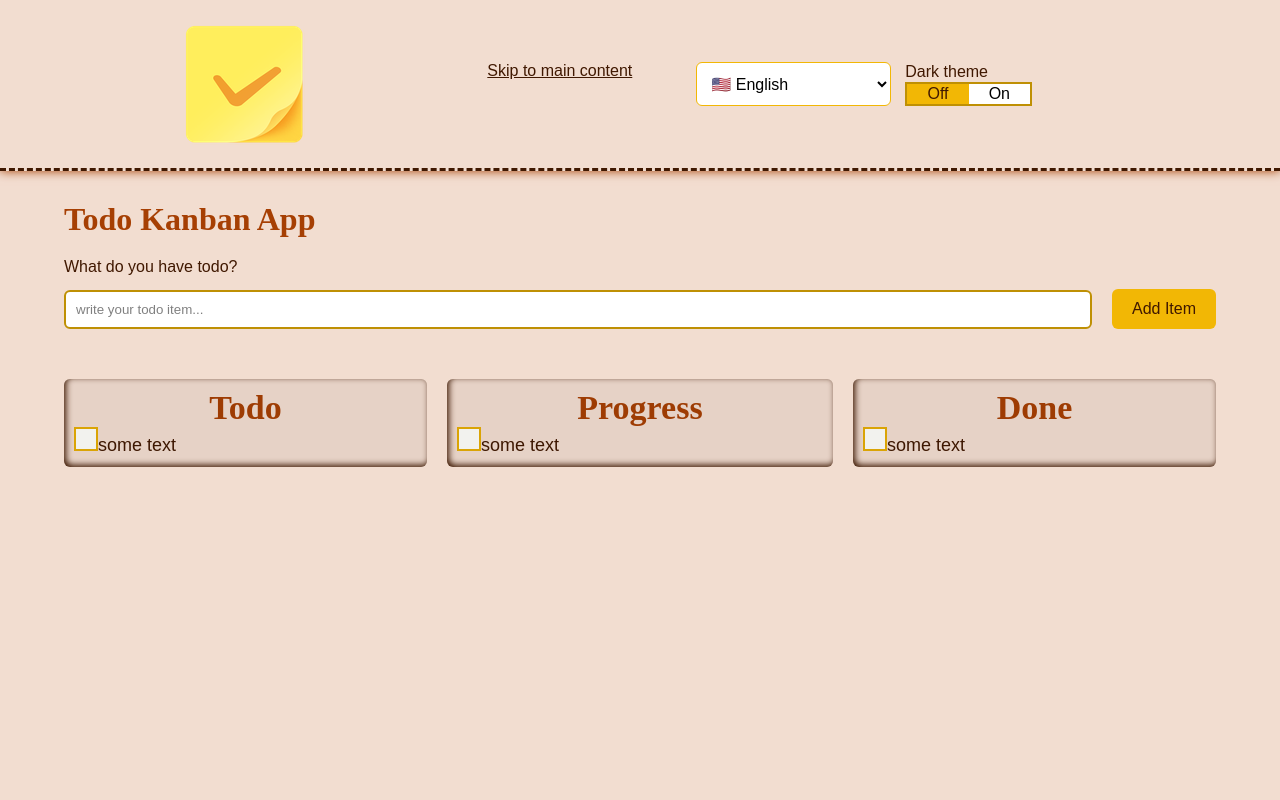
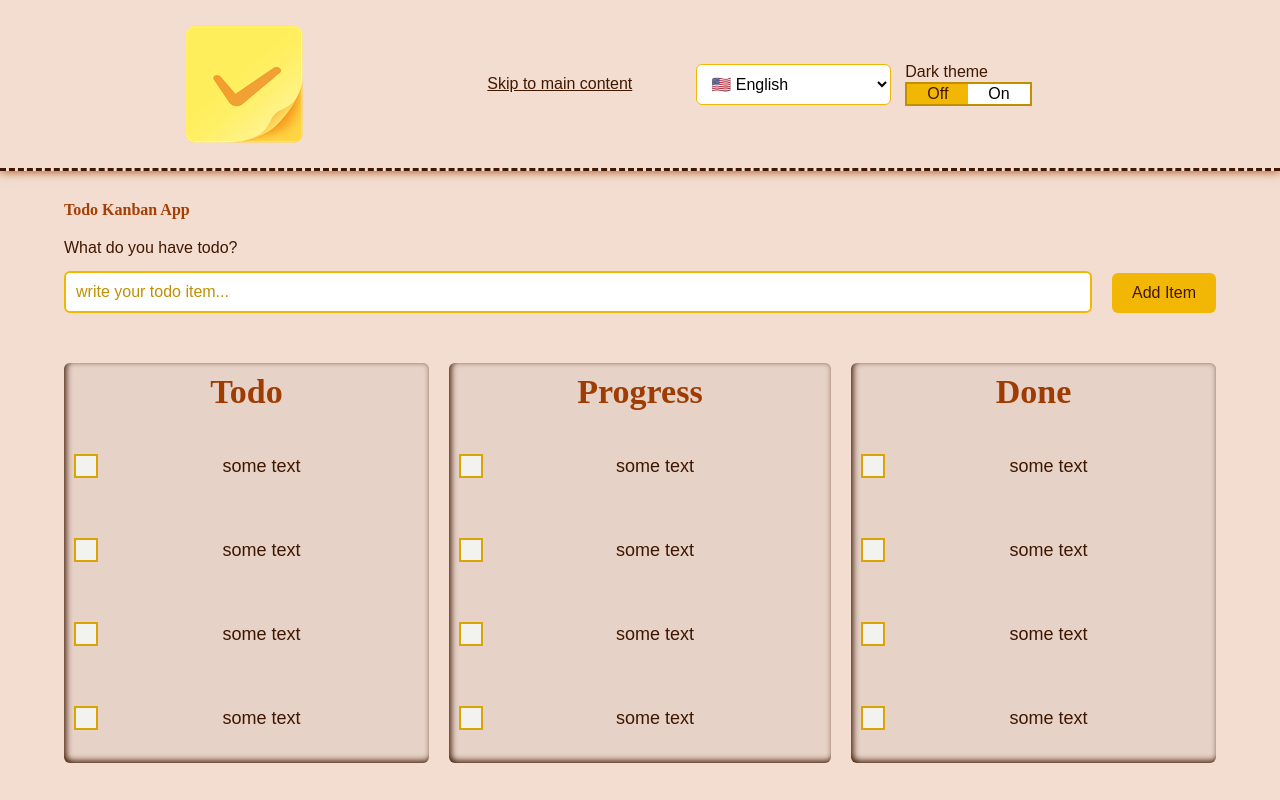
Before and after one commit to gdomiciano/todo-app, a Vue app: page / in a window 1280 px wide. Built offline with nearby package versions, Linux system fonts and the light colour scheme; data requests are answered from the project's data file.

Commit message:
:lipstick:update the column desktop view

```diff
--- a/data/db.json
+++ b/data/db.json
@@ -3,7 +3,16 @@
     "items": [
         {"id":0,"text": "some text", "status": "done"},
         {"id":1,"text": "some text", "status": "progress"},
-        {"id":2,"text": "some text", "status": "todo"}
+        {"id":2,"text": "some text", "status": "todo"},
+        {"id":3,"text": "some text", "status": "done"},
+        {"id":4,"text": "some text", "status": "progress"},
+        {"id":5,"text": "some text", "status": "todo"},
+        {"id":6,"text": "some text", "status": "done"},
+        {"id":7,"text": "some text", "status": "progress"},
+        {"id":8,"text": "some text", "status": "todo"},
+        {"id":9,"text": "some text", "status": "done"},
+        {"id":10,"text": "some text", "status": "progress"},
+        {"id":11,"text": "some text", "status": "todo"}
     ],
     "languages": [{
         "value":"en",
--- a/src/components/TdColumn/TdColumn.vue
+++ b/src/components/TdColumn/TdColumn.vue
@@ -40,6 +40,8 @@
     border-radius: 0.6rem;
     display: grid;
     box-shadow: inset var(--font-color) 0.2rem -0.2rem 0.6rem;
+    grid-template-rows: auto 1fr;
+    gap: var(--medium-spacing);
   }
 
   .column__title {
@@ -50,6 +52,15 @@
   }
 
   .column__items {
-    padding: 0;
+    display: grid;
+    gap: var(--base-spacing);
+    grid-auto-flow: dense;
+  }
+
+  @media screen and (min-width: 768px) {
+    .column {
+      height: calc(100vh - 400px);
+      /* height: calc(100vh - bind(offset)); */
+    }
   }
 </style>
--- a/src/components/TdHeader/TdHeader.vue
+++ b/src/components/TdHeader/TdHeader.vue
@@ -83,6 +83,8 @@
     }
     .header__options {
       grid-template-columns: repeat(3, minmax(min-content, 1fr));
+      align-items: center;
+      justify-items: space-between;
     }
   }
 </style>
--- a/src/components/TdInput/TdInput.vue
+++ b/src/components/TdInput/TdInput.vue
@@ -44,13 +44,13 @@
   .input {
     display: grid;
     gap: var(--base-spacing);
-    font-size: 1.6rem;
   }
 
   .input__field {
-    border: var(--secondary-color) 0.2rem solid;
+    border: var(--primary-color) 0.2rem solid;
     border-radius: 0.6rem;
     padding: var(--small-spacing);
     background-color: var(--white-color);
+    font-size: 1.6rem;
   }
 </style>
--- a/src/components/TdItem/TdItem.vue
+++ b/src/components/TdItem/TdItem.vue
@@ -8,18 +8,22 @@
 </template>
 
 <script setup>
-import TdCheckbox from '../TdCheckbox/TdCheckbox.vue';
+  import TdCheckbox from "../TdCheckbox/TdCheckbox.vue";
 
-    defineProps({
-        item: {
-          type: Object,
-          required: true
-        }
-    })
+  defineProps({
+    item: {
+      type: Object,
+      required: true,
+    },
+  });
 </script>
 
 <style lang="css" scoped>
-.item {
+  .item {
     list-style: none;
-}
+    display: grid;
+    gap: var(--xmall-spacing);
+    grid-template-columns: auto 1fr;
+    justify-content: left;
+  }
 </style>
--- a/src/components/TdSwitch/TdSwitch.vue
+++ b/src/components/TdSwitch/TdSwitch.vue
@@ -51,11 +51,9 @@
 
 <style lang="css" scoped>
   .switch {
-    margin: 0;
-    padding: 0;
     border: 0.2rem solid var(--secondary-color);
     display: grid;
-    grid-template-columns: 1fr 1fr;
+    grid-template-columns: repeat(2, auto);
     line-height: var(--medium-spacing);
     font-size: 1.6rem;
     background-color: var(--white-color);
--- a/src/styles/main.css
+++ b/src/styles/main.css
@@ -28,28 +28,29 @@
     margin: 0;
     padding: 0;
     box-sizing: border-box;
+    font-size: 1.6rem;
 }
 
 body, #root{
     background-color: var(--bg-color);
     color: var(--font-color);
-    font-size: 1.6rem;
     font-family: Arial, Helvetica, sans-serif;
 }
 
 h1, h2, h3, h4, h5, h6 {
     color: var(--heading-color);
     font-family: cursive;
+    font-size: initial;
 }
 
 ::placeholder {
-    color: gray;
+    color: var(--secondary-color);
 }
 
 a {
     color: var(--font-color);
 }
 
-a::hover {
-    color: var(--heading-color
-    )
+a:hover {
+    color: var(--heading-color)
+}
```
Also changed, not shown: 1 other file (tests, documents, lock files or other folders).
